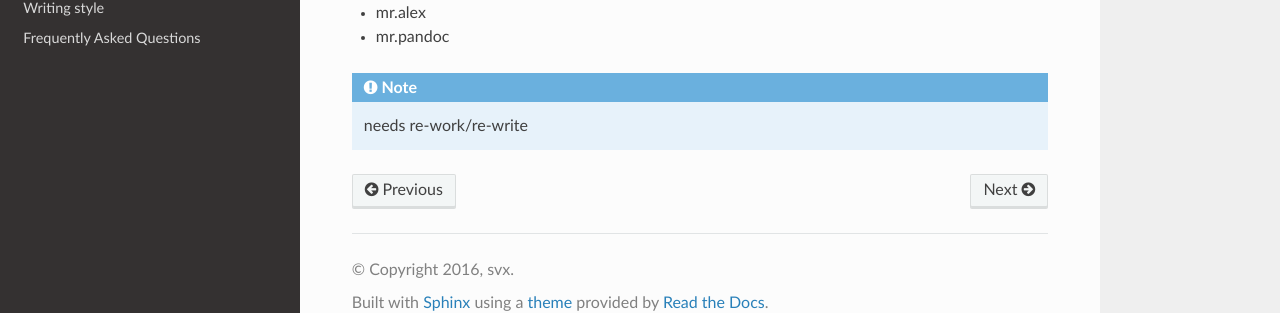
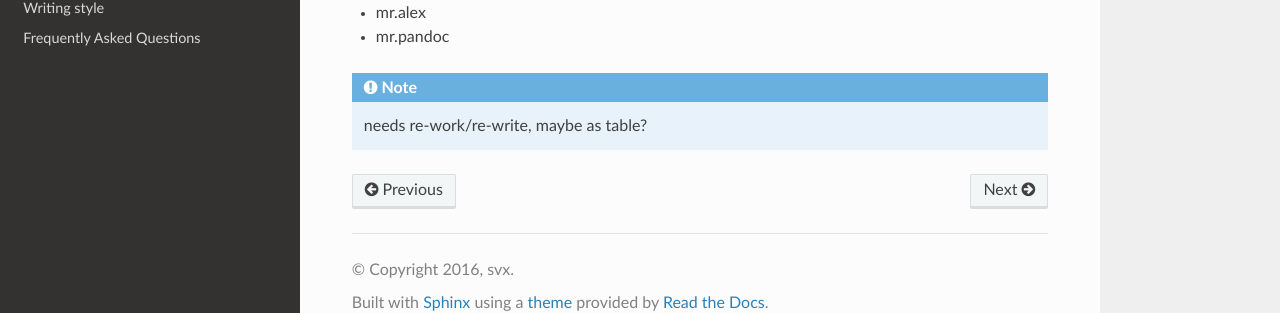
Before and after one commit to svx/mr.otlet, a Sphinx documentation site: the page built from docs/docker.rst, in a window 1280 px wide. Shown: the part 287-600 px from the top of the page. Built offline with Sphinx 7.4.7 and the Read the Docs theme 2.0.0, drawn with Linux system fonts in a browser that asks for light colours.

```diff
--- a/docs/docker.rst
+++ b/docs/docker.rst
@@ -11,4 +11,4 @@ Container
 - mr.alex
 - mr.pandoc
 
-.. note:: needs re-work/re-write
+.. note:: needs re-work/re-write, maybe as table?
```
Also changed, not shown: 1 other file.
